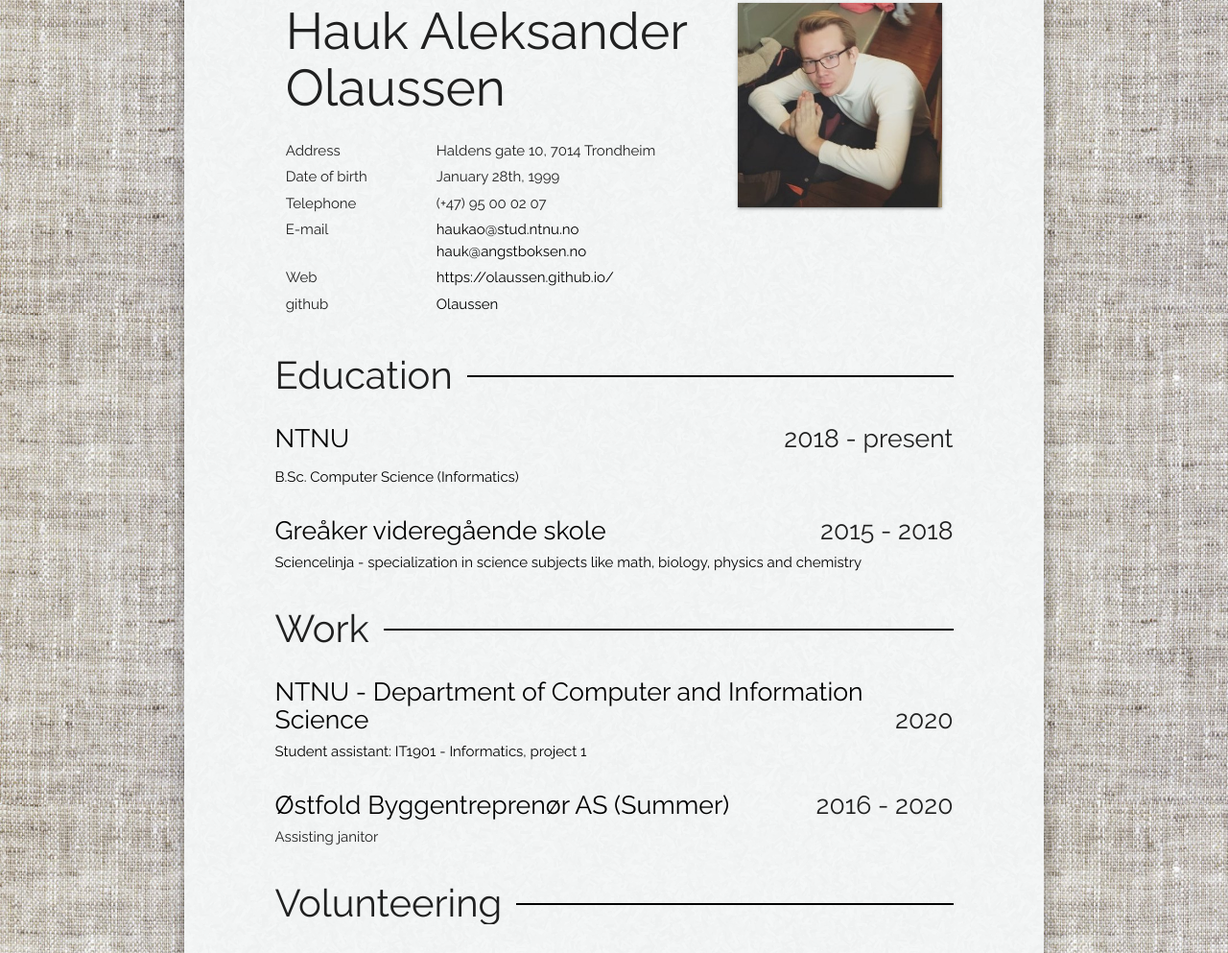
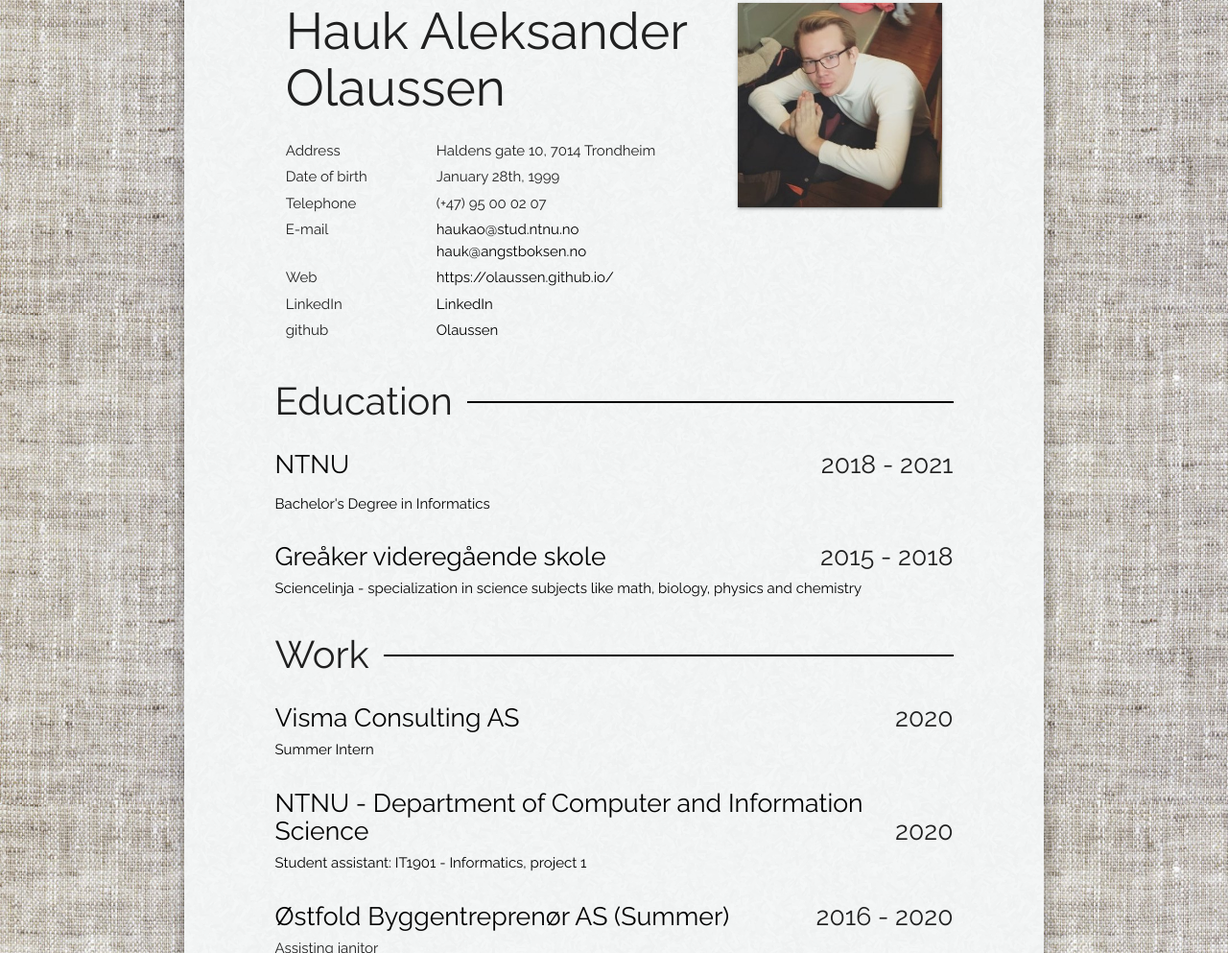
Before and after one commit to Olaussen/Olaussen.github.io, a plain HTML site: page index.html in a window 1280 px wide. Shown: the part 186-1179 px from the top of the page at 96% size. Drawn offline with nearby package versions, Linux system fonts and the light colour scheme.

Commit message:
update cv

```diff
--- a/index.html
+++ b/index.html
@@ -53,6 +53,13 @@
                         </div>
 
                         <div class="row">
+                            <div class="col s4">LinkedIn</div>
+                            <div class="col s8">
+                                <a href="https://www.linkedin.com/in/hauk-aleksander-olaussen-9166b2169/" target="#blank">LinkedIn</a>
+                            </div>
+                        </div>
+
+                        <div class="row">
                             <div class="col s4">github</div>
                             <div class="col s8">
                                 <a href="https://github.com/Olaussen " target="#blank">Olaussen</a>
@@ -73,12 +80,12 @@
             <section>
                 <h3>
                     <a href="https://www.ntnu.edu/ " target="#blank">NTNU</a>
-                    <span class="right ">2018 - present</span>
+                    <span class="right ">2018 - 2021</span>
                 </h3>
 
                 <ul>
                     <li>
-                        <a href="https://www.ntnu.no/studier/bit " target="#blank">B.Sc. Computer Science (Informatics)</a>
+                        <a href="https://www.ntnu.no/studier/bit " target="#blank">Bachelor's Degree in Informatics</a>
                     </li>
                 </ul>
             </section>
@@ -99,6 +106,18 @@
 
         <section id="work ">
             <h2><span>Work</span></h2>
+            <section>
+                <h3>
+                    <a href="https://www.visma.no/consulting/konsulenttjenester/" target="#blank">
+                        Visma Consulting AS
+                    </a>
+                    <span class="right ">2020</span>
+                </h3>
+
+                <a href="https://www.visma.no/karriere/studenter-og-nyutdannede/summer-internship/" target="#blank">
+                    Summer Intern
+                </a>
+            </section>
 
             <section>
                 <h3>
```
